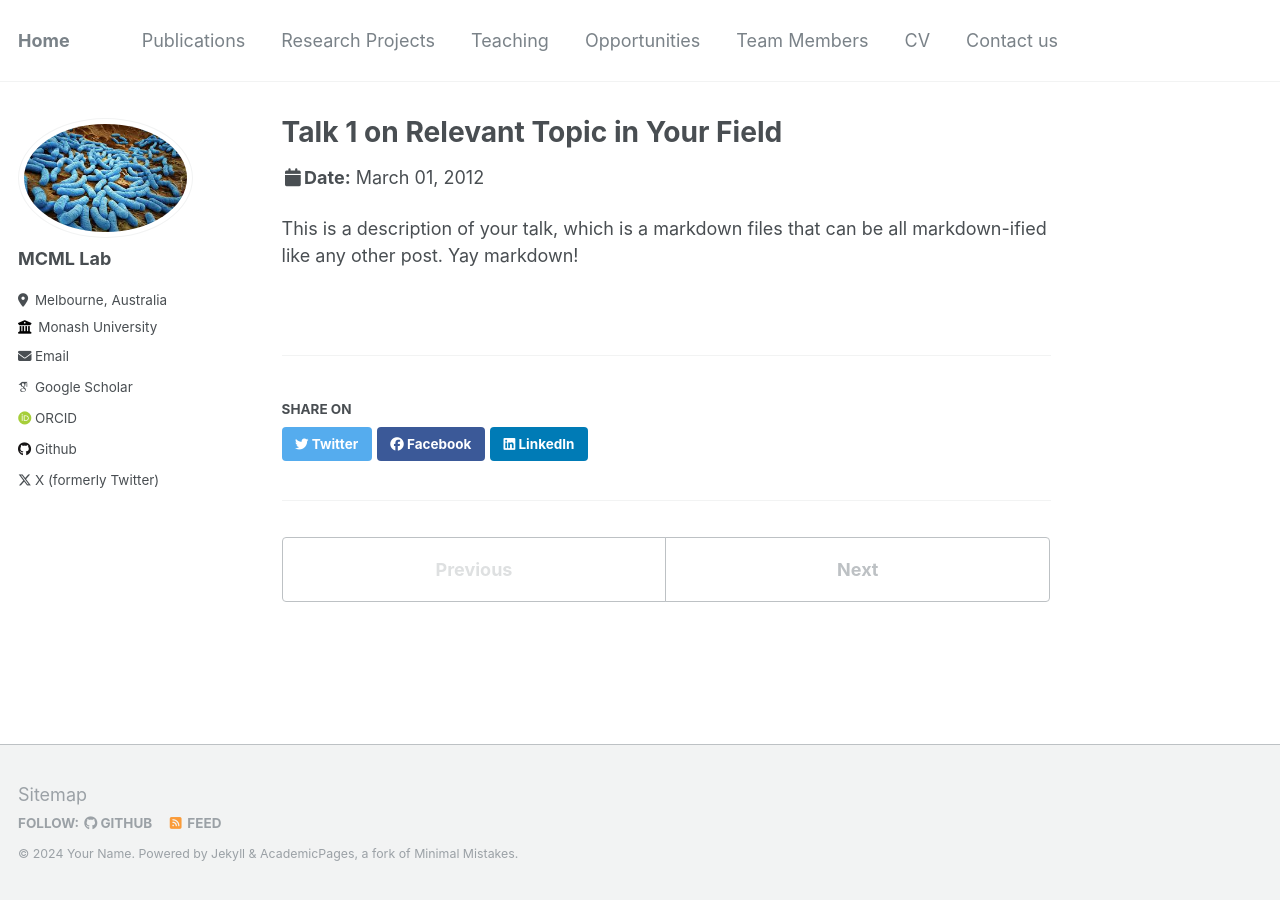
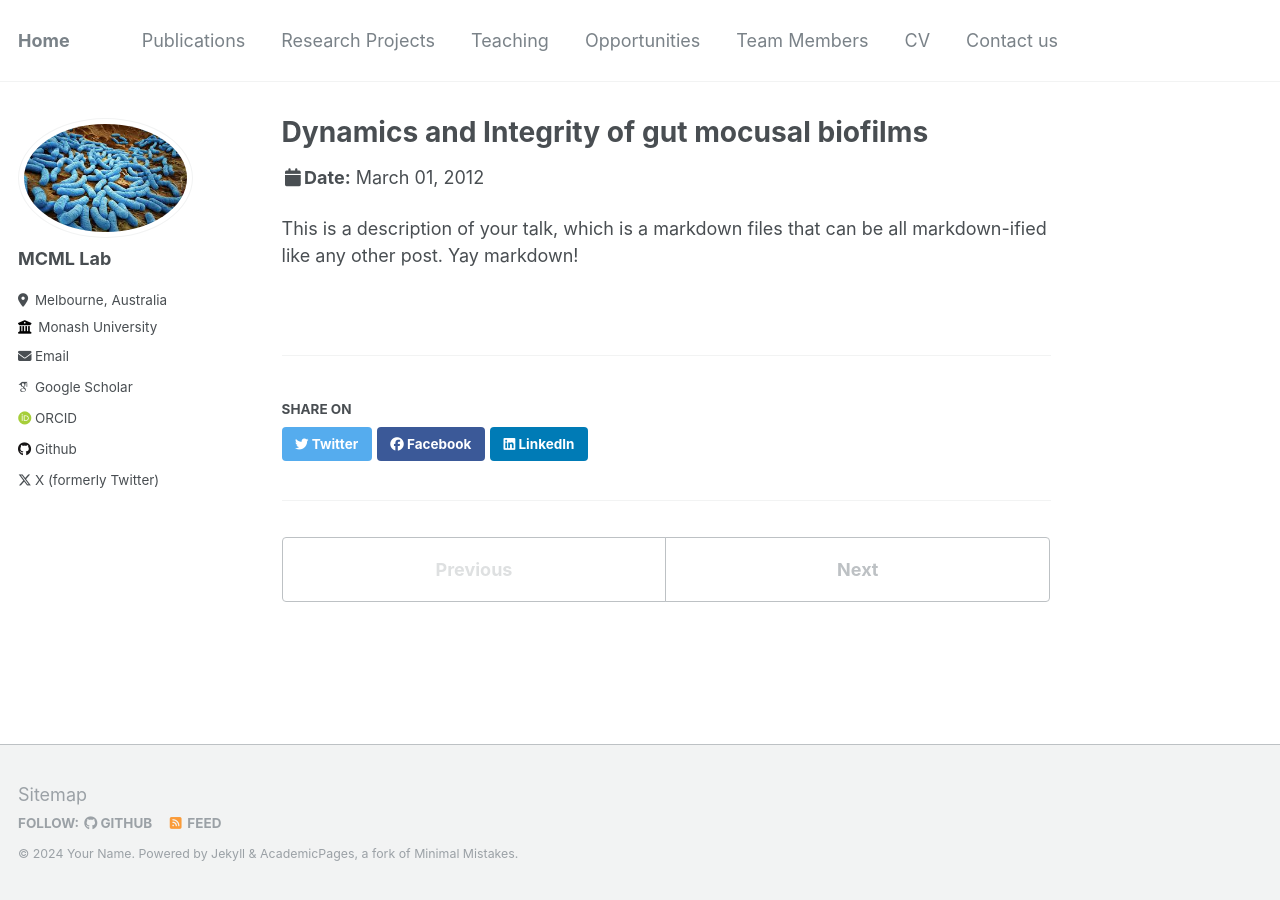
Before and after one commit to AminValiei/valieilab, a Jekyll site: the page built from _talks/2012-03-01-talk-1.md, in a window 1280 px wide. Built offline with Jekyll 4.4.1, drawn with Linux system fonts in a browser that asks for light colours; some web fonts are replaced.

Commit message:
Update 2012-03-01-talk-1.md

```diff
--- a/_talks/2012-03-01-talk-1.md
+++ b/_talks/2012-03-01-talk-1.md
@@ -1,5 +1,5 @@
 ---
-title: "Talk 1 on Relevant Topic in Your Field"
+title: "Dynamics and Integrity of gut mocusal biofilms"
 collection: talks
 type: "Talk"
 permalink: /talks/2012-03-01-talk-1
```
